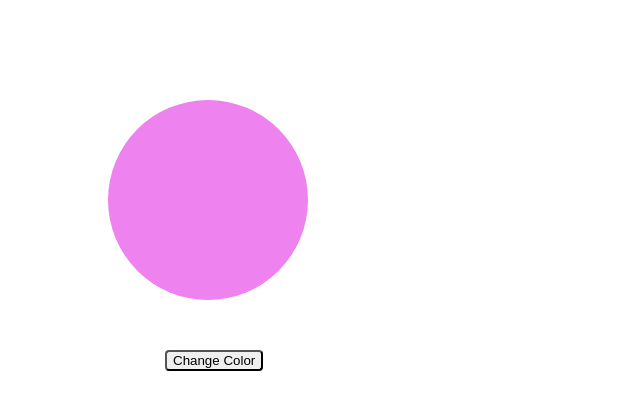
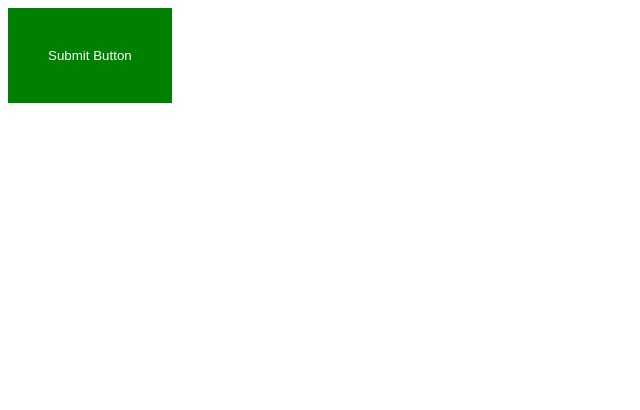
Before and after one commit to arif034/css-implementation, a React (Create React App) app: page / in a window 1280 px wide. Shown: the top 410 px of the page, without its empty margins (0-640 px from the left). Built offline with nearby package versions, Linux system fonts and the light colour scheme.

Commit message:
on hover changes using css on hover changes using css

```diff
--- a/src/App.js
+++ b/src/App.js
@@ -1,11 +1,11 @@
 import "./styles.css";
 import { Component } from "react";
-import Circle2 from "./component/Circle2.js";
+import ButtonComponent from "./component/ButtonComponent.js";
 class App extends Component {
   render() {
     return (
       <div id="id-1" className="App">
-        <Circle2 />
+        <ButtonComponent />
       </div>
     );
   }
--- /dev/null
+++ b/src/component/ButtonComponent.js
@@ -0,0 +1,9 @@
+import { Component } from "react";
+
+class ButtonComponent extends Component {
+  render() {
+    return <button className="btn-1">Submit Button</button>;
+  }
+}
+
+export default ButtonComponent;
--- a/src/styles.css
+++ b/src/styles.css
@@ -122,3 +122,18 @@
   border-radius: 4px;
   box-shadow: yellow;
 }
+
+.btn-1 {
+  background-color: green;
+  color: white;
+  border: none;
+  padding: 40px;
+  transition: background-color;
+}
+
+.btn-1:hover {
+  background-color: red;
+  color: white;
+  border: none;
+  padding: 40px;
+}
```
